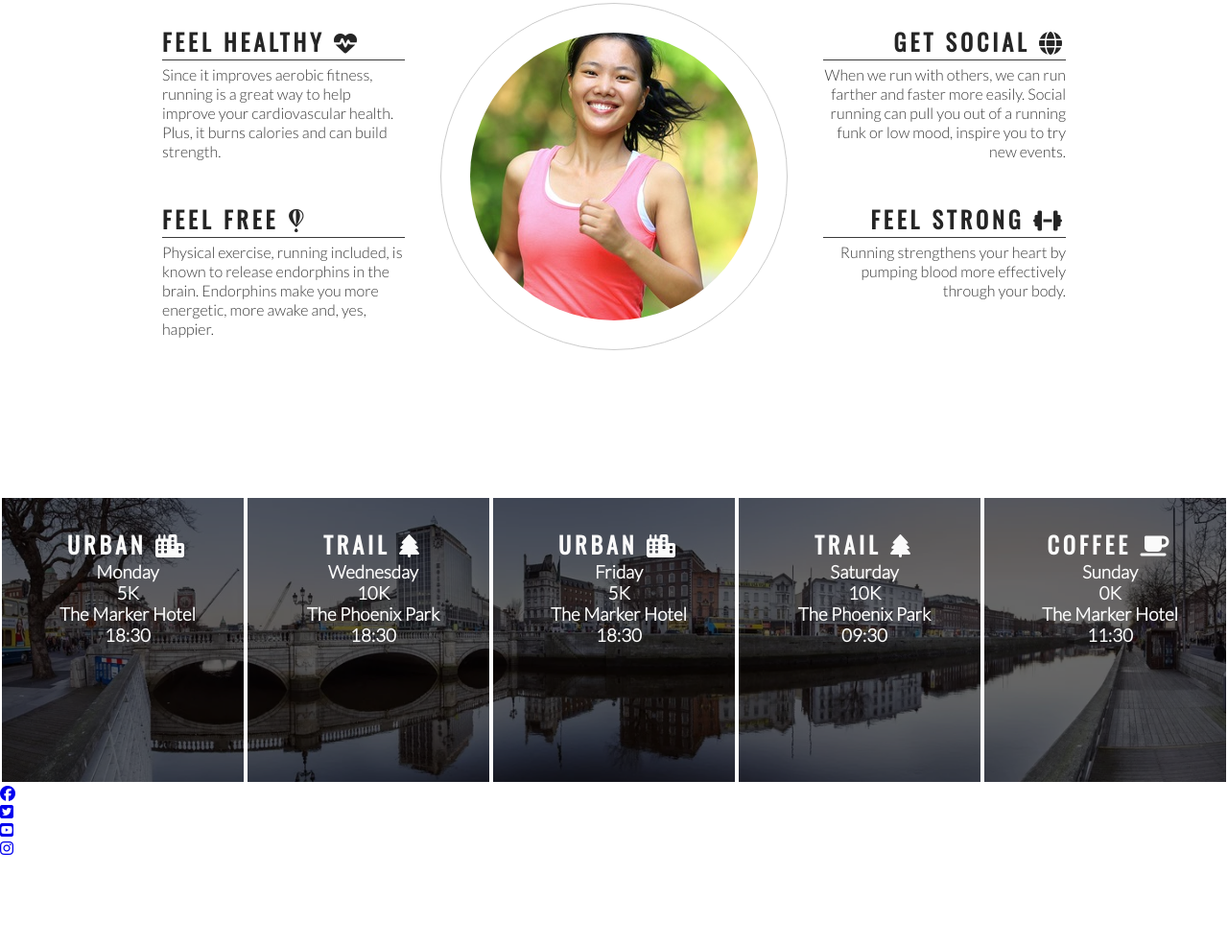
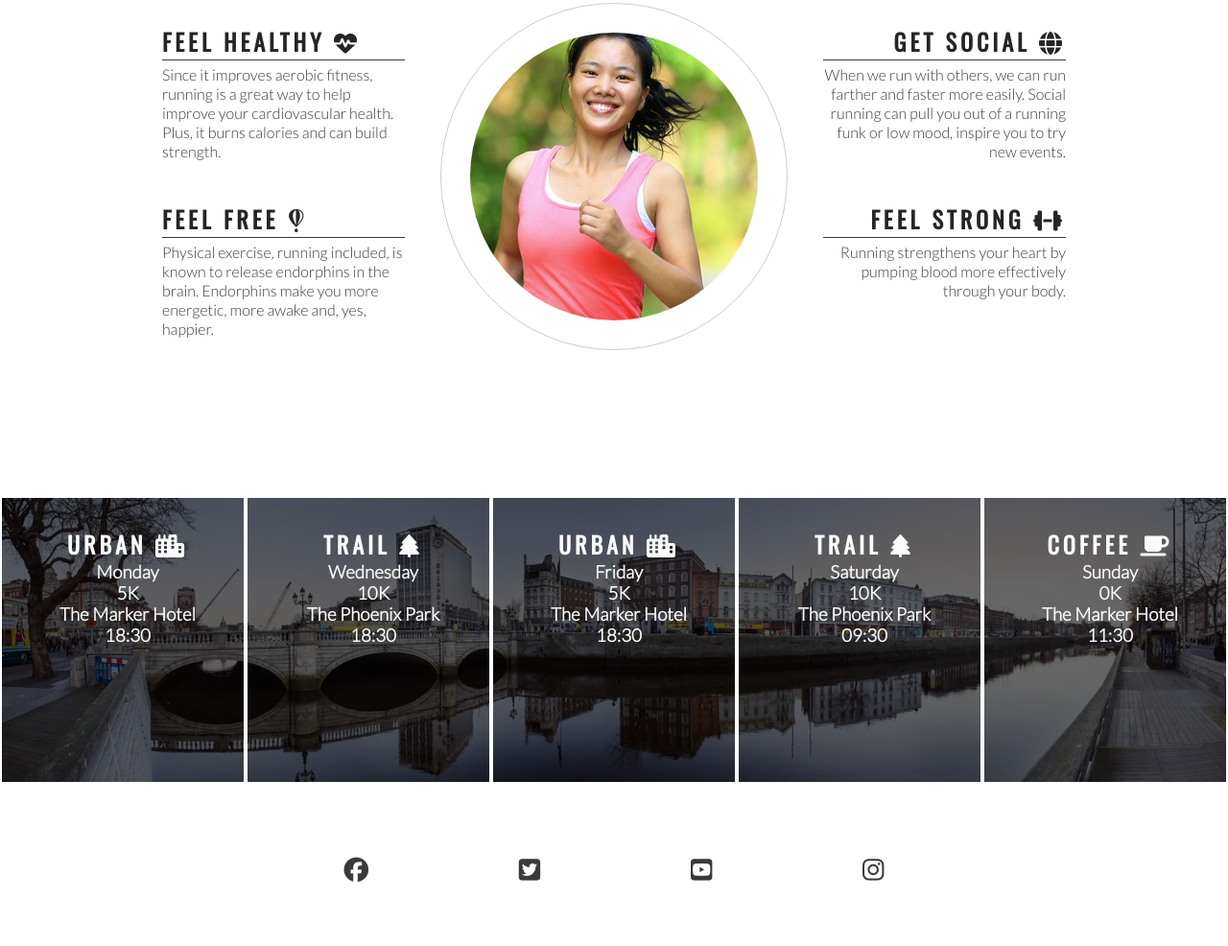
Before and after one commit to MattMurnaghan/love-running, a plain HTML site: page index.html in a window 1280 px wide. Shown: the part 778-1764 px from the top of the page at 96% size. Before the commit the page ends 1671 px from the top, so only its background shows below. Drawn offline with nearby package versions, Linux system fonts and the light colour scheme.

Commit message:
stlye: Add style and colour to footer icons. Change display style for menu links in nav bar

```diff
--- a/assets/css/style.css
+++ b/assets/css/style.css
@@ -31,15 +31,15 @@ h1, h2 {
 #menu {
     font-size: 110%;
     letter-spacing: 4px;
-    float: right;
+    text-align: right;
 }
 
 #menu, #logo {
     line-height: 75px;
 }
 
-#menu li {
-    float: left;
+#menu  li {
+    display: inline;
     list-style-type: none;
     margin-right: 30px;
 }
@@ -214,3 +214,24 @@ hr {
 #times h2 {
     color: #fafafa;
 }
+
+/* footer */
+
+footer {
+    height: 150px;
+}
+
+.social-networks {
+    text-align: center;
+}
+
+.social-networks > li{
+    display: inline;
+}
+
+.social-networks i {
+    font-size: 160%;
+    margin: 1%;
+    padding: 5%;
+    color: #3a3a3a;
+}
--- a/index.html
+++ b/index.html
@@ -114,7 +114,7 @@
         </div>
     </section>
     <footer>
-        <ul>
+        <ul class="social-networks">
             <li><a href="http://facebook.com" target="_blank" rel="noopener"
                     aria-label="Visit our facebook page (opens in a new tab)"><i class="fab fa-facebook"></i></a></li>
             <li><a href="http://twitter.com" target="_blank" rel="noopener"
```
